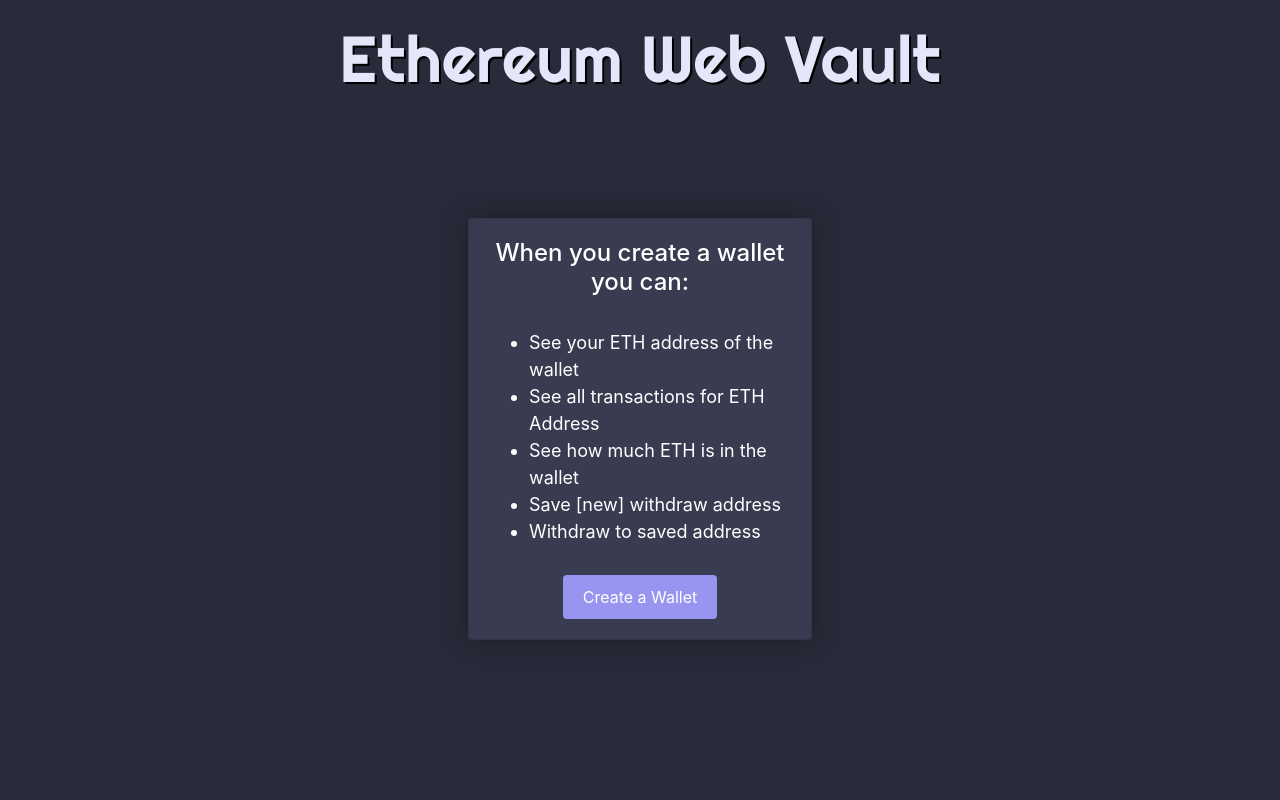
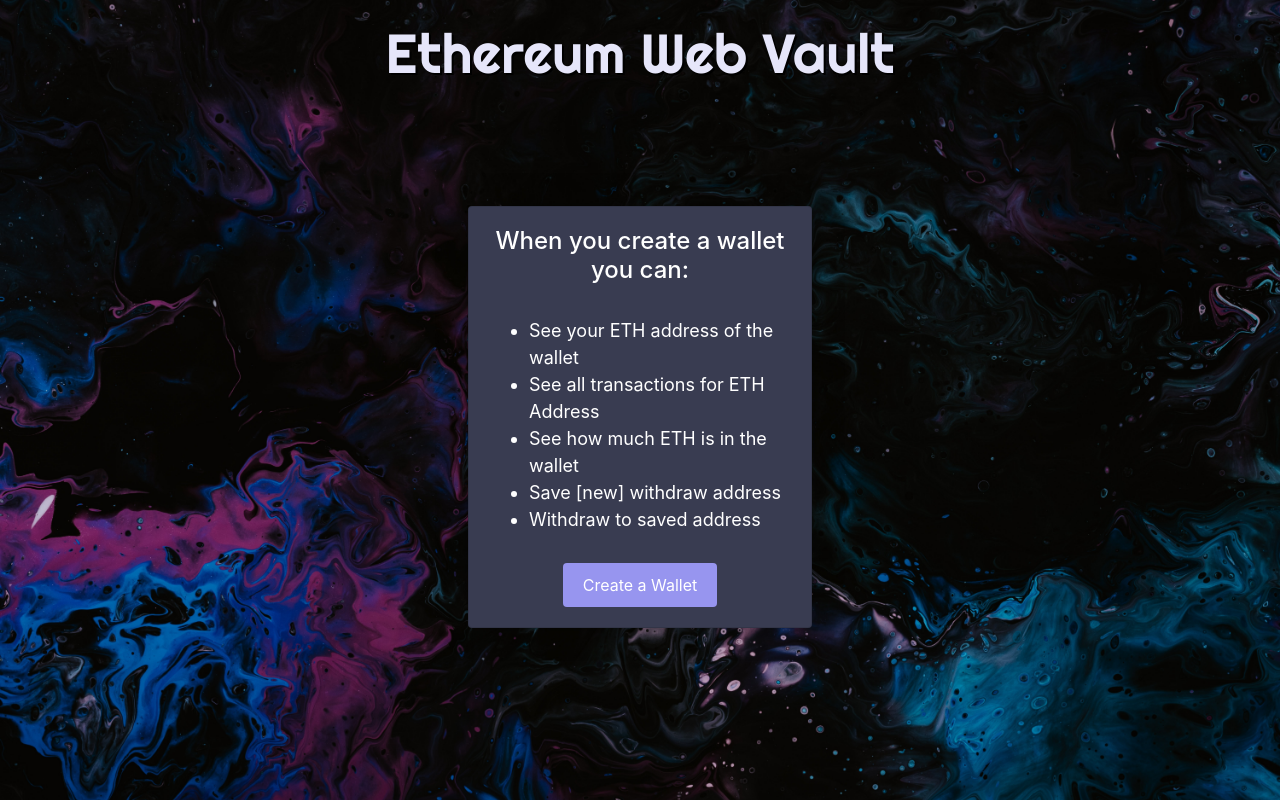
Before and after one commit to iv-prlincevic/ethereum-vault, a React (Create React App) app: page / in a window 1280 px wide. Built offline with nearby package versions, Linux system fonts and the light colour scheme; what web3 would draw is missing.

Commit message:
Added background image for app

```diff
--- a/public/index.html
+++ b/public/index.html
@@ -37,7 +37,13 @@
     -->
     <title>Ethereum Web Vault</title>
   </head>
-  <body>
+  <body
+    style="
+      background: url(./images/background.jpg);
+      background-repeat: no-repeat;
+      background-size: cover;
+    "
+  >
     <noscript>You need to enable JavaScript to run this app.</noscript>
     <div class="title">
       <h1>Ethereum Web Vault</h1>
--- a/public/main.css
+++ b/public/main.css
@@ -183,7 +183,7 @@ thead th {
 .title h1 {
   color: lavender;
   font-family: "Righteous", cursive;
-  font-size: 65px;
+  font-size: 55px;
   font-weight: normal;
   /* line-height: 60px; */
   margin: 20px;
```
Also changed, not shown: public/images/background.jpg (added).
